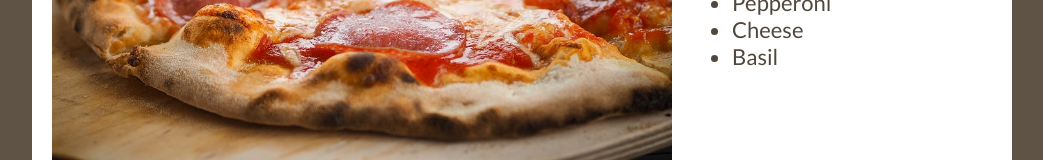
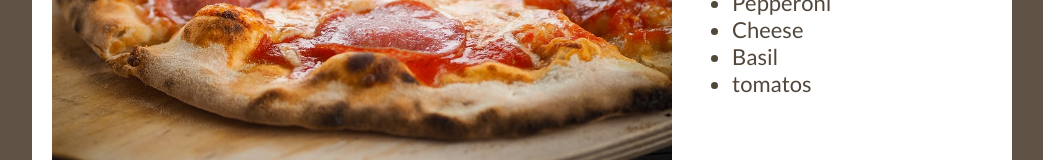
Before and after one commit to themattwilliams/pizza-teaching-example, a plain HTML site: page index.html in a window 1280 px wide. Shown: the part 280-440 px from the top of the page, without its empty margins (118-1161 px from the left). Drawn offline with Linux system fonts and the light colour scheme; a web font is replaced by a local one.

Commit message:
add tomatoes

```diff
--- a/index.html
+++ b/index.html
@@ -23,6 +23,7 @@
       <li>Pepperoni</li>
       <li>Cheese</li>
       <li>Basil</li>
+      <li>tomatos</li>
     </ul>
   </div>
 </div>
```
